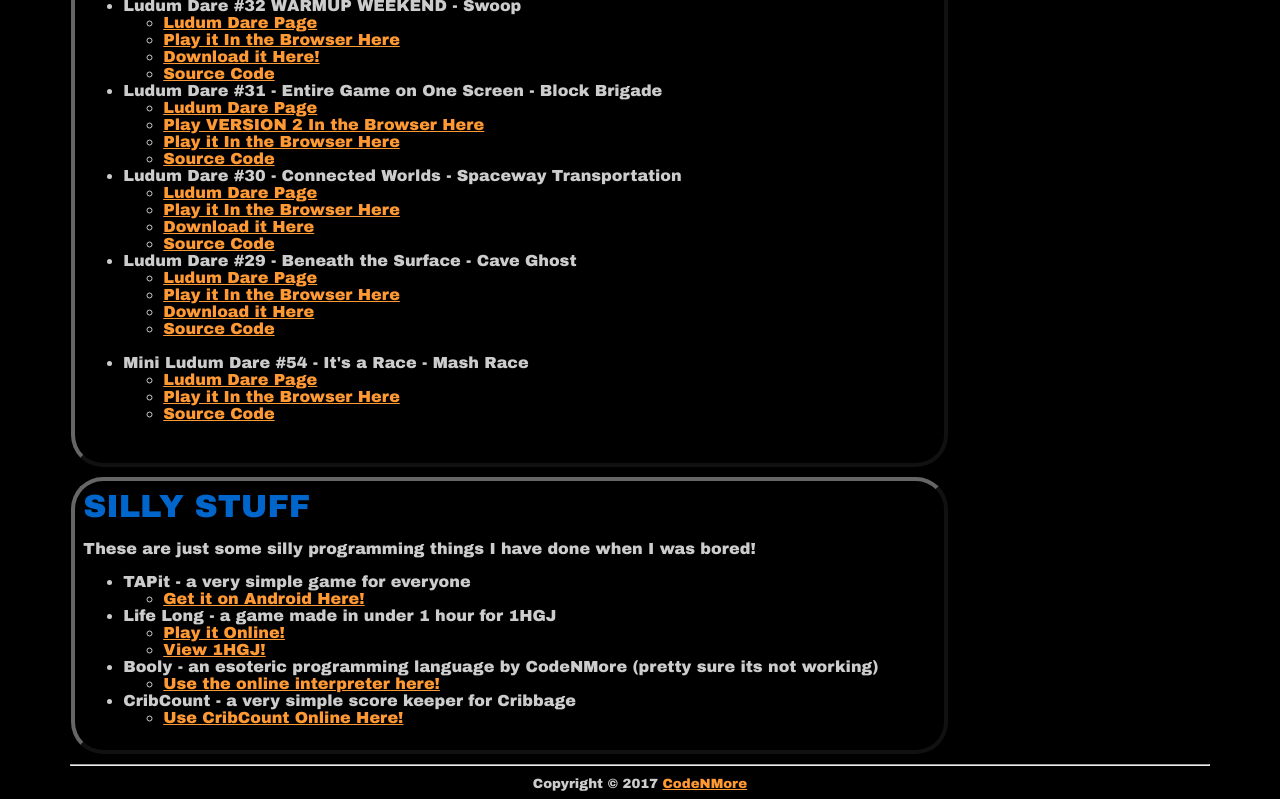
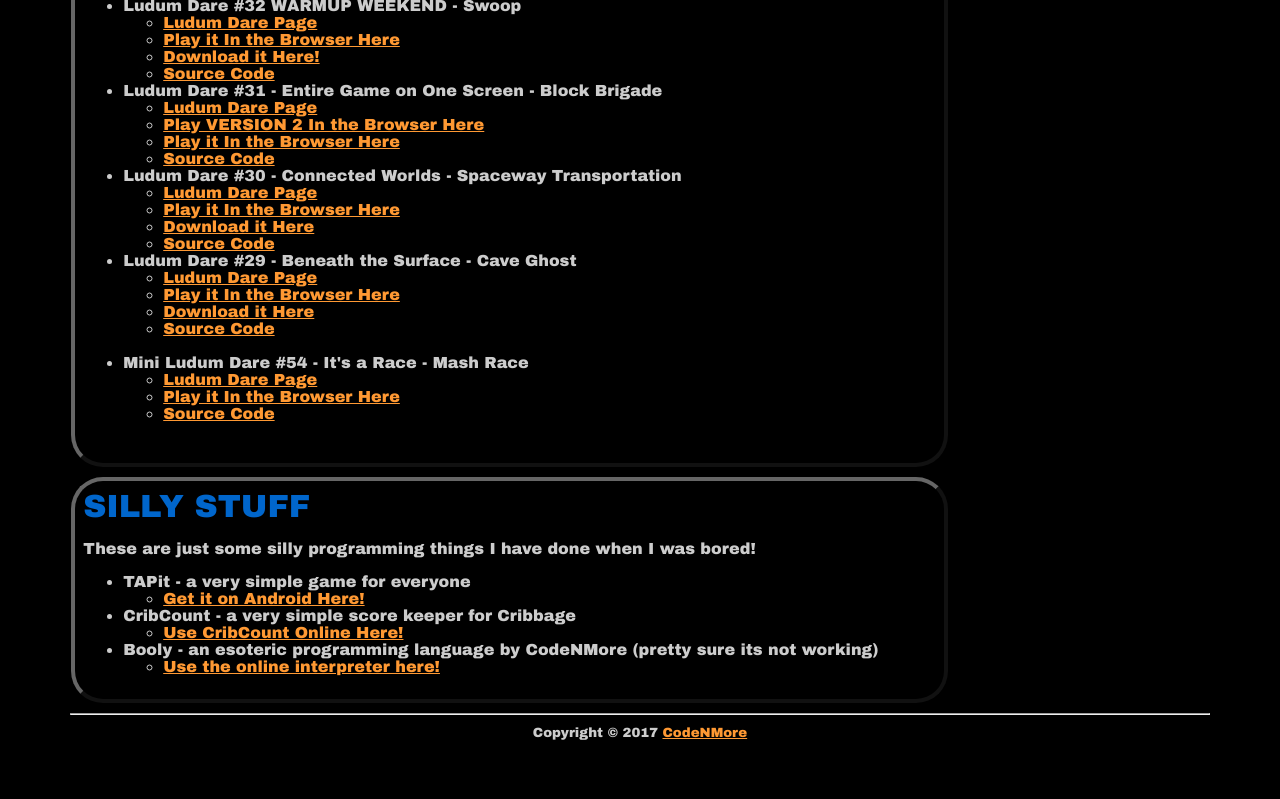
Before and after one commit to CodeNMore/codenmore.github.io, a plain HTML site: page works.html in a window 1280 px wide. Shown: the part 651-1450 px from the top of the page. After the commit the page ends 1399 px from the top, so only its background shows below. Drawn offline with Linux system fonts and the light colour scheme.

Commit message:
Updated Works

```diff
--- a/works.html
+++ b/works.html
@@ -116,20 +116,15 @@
               <ul>
                 <li><a href = "https://play.google.com/store/apps/details?id=development.codenmore.tapit.android&hl=en" target = "_blank">Get it on Android Here!</a></li>
               </ul>
-              <li>Life Long - a game made in under 1 hour for 1HGJ</li>
+
+              <li>CribCount - a very simple score keeper for Cribbage</li>
               <ul>
-                <li><a href = "https://dl.dropboxusercontent.com/u/84313082/1HGJ61/index.html" target = "_blank">Play it Online!</a></li>
-                <li><a href = "http://onehourgamejam.com" target = "_blank">View 1HGJ!</a></li>
+                <li><a href = "./hosted_media/crib/crib.html" target = "_blank">Use CribCount Online Here!</a></li>
               </ul>
 
               <li>Booly - an esoteric programming language by CodeNMore (pretty sure its not working)</li>
               <ul>
                 <li><a href = "./hosted_media/booly/booly.html" target = "_blank">Use the online interpreter here!</a></li>
-              </ul>
-
-              <li>CribCount - a very simple score keeper for Cribbage</li>
-              <ul>
-                <li><a href = "./hosted_media/crib/crib.html" target = "_blank">Use CribCount Online Here!</a></li>
               </ul>
             </ul>
         </article>
```
